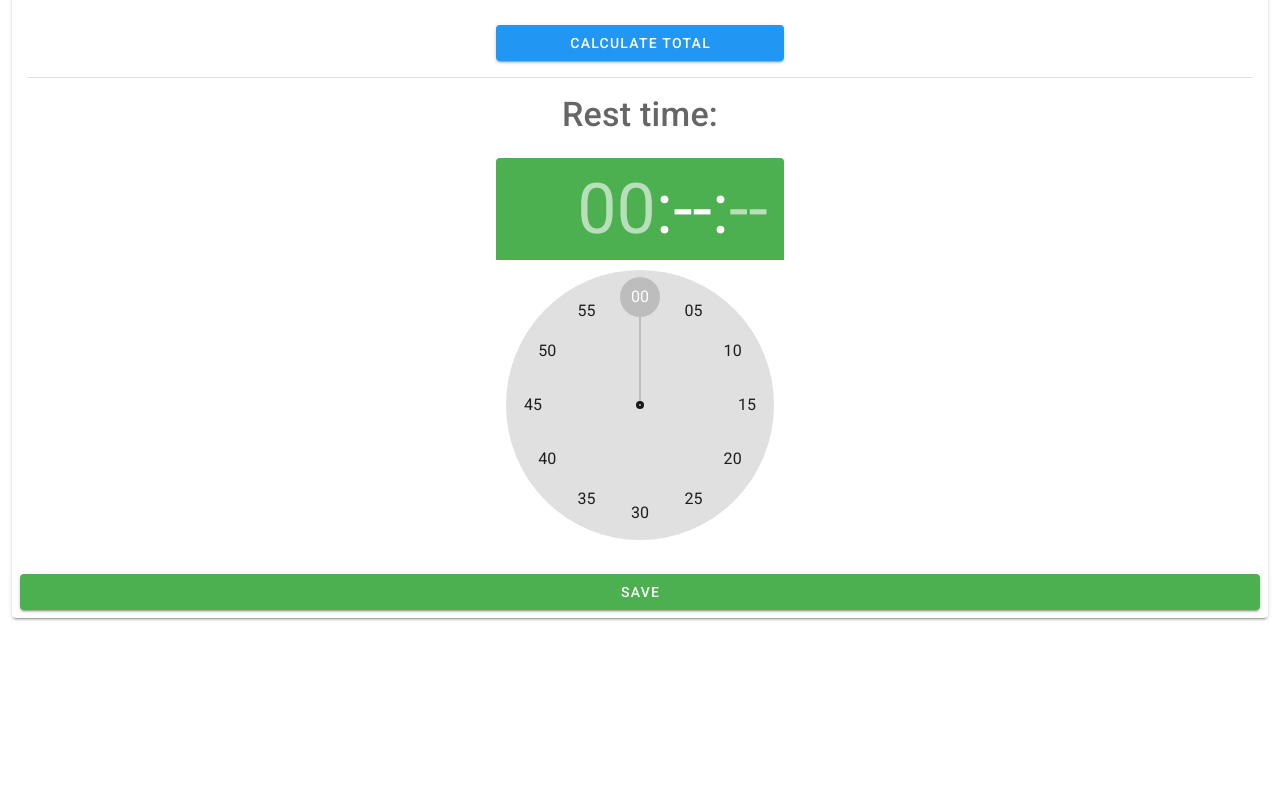
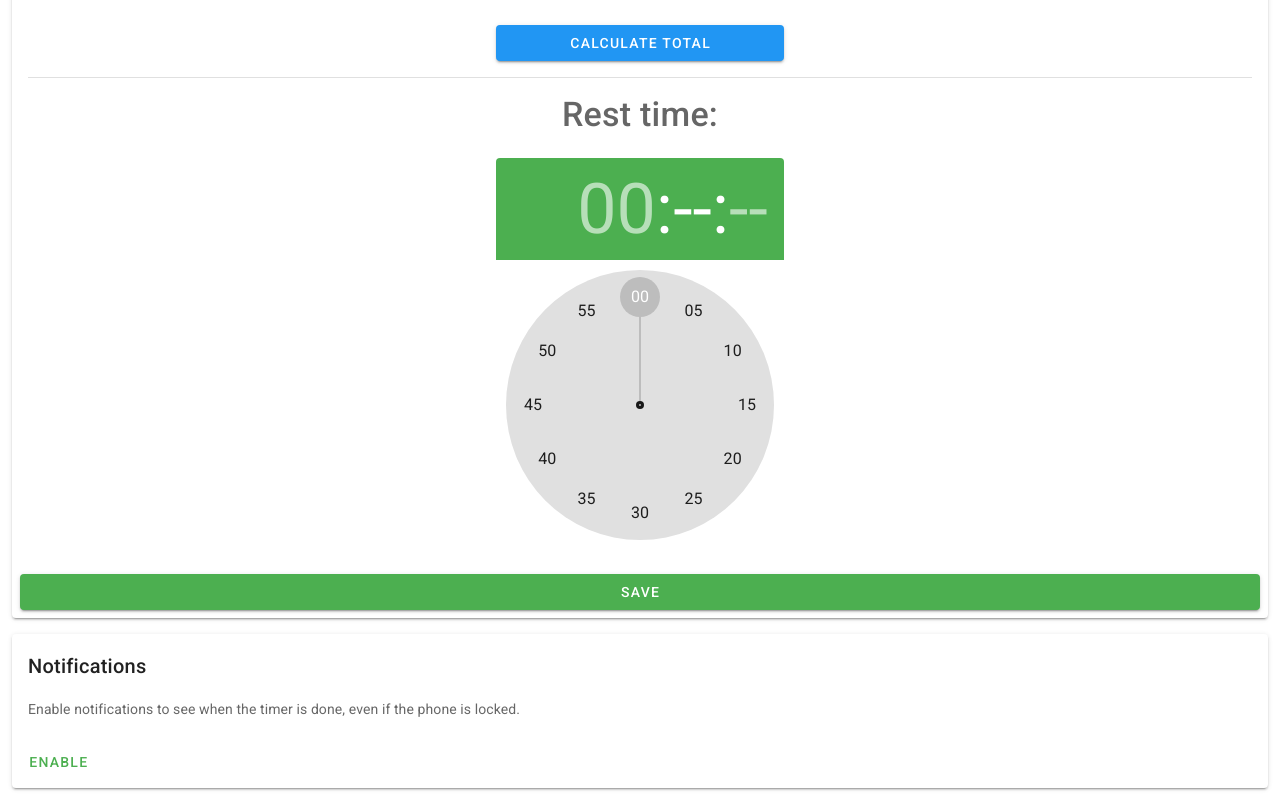
Before and after one commit to mish0501/push-up-counter, a Vue app: page /settings in a window 1280 px wide. Shown: the part 303-1103 px from the top of the page. Before the commit the page ends 933 px from the top, so only its background shows below. Built offline with nearby package versions, Linux system fonts and the light colour scheme; what vue-awesome-countdown would draw is missing.

Commit message:
Added notifications after rest timer is up

```diff
--- a/src/views/About.vue
+++ /dev/null
@@ -1,5 +0,0 @@
-<template>
-  <div class="about">
-    <h1>This is an about page</h1>
-  </div>
-</template>
--- a/src/views/Counter.vue
+++ b/src/views/Counter.vue
@@ -70,7 +70,7 @@ import PushUpCounter from '@/components/PushUpCounter.vue'
 import SaveData from '@/components/SaveData.vue'
 
 export default {
-  name: 'Home',
+  name: 'Counter',
 
   data: () => ({
     count: 0,
@@ -172,7 +172,26 @@ export default {
     },
 
     restDone() {
-      window.navigator.vibrate([300, 100, 300, 100, 300])
+      if ('Notification' in window) {
+        if (Notification.permission === 'granted') {
+          navigator.serviceWorker.ready.then(function(registration) {
+            // eslint-disable-next-line
+            let icon = `${process.env.BASE_URL}/img/icons/android-chrome-192x192.png`
+
+            let notification = registration.showNotification("Time's up!", {
+              body: 'Time for the next set.',
+              icon,
+              badge: `${process.env.BASE_URL}/img/icons/badge.png`,
+              vibrate: [300, 100, 300, 100, 300],
+              tag: 'times-up',
+            })
+            notification.addEventListener('onclose')
+          })
+        }
+      } else {
+        window.navigator.vibrate([300, 100, 300, 100, 300])
+      }
+
       this.state = 'pushup'
     },
   },
--- a/src/views/Settings.vue
+++ b/src/views/Settings.vue
@@ -1,4 +1,5 @@
 <template>
+  <div>
     <v-card>
       <v-card-title color="grey lighten-3">Settings</v-card-title>
       <v-card-text>
@@ -59,6 +60,18 @@
         <v-btn color="success" block @click="saveSettings">Save</v-btn>
       </v-card-actions>
     </v-card>
+
+    <v-card v-if="!notificationsEnabled && notificationsSupported" class="mt-4">
+      <v-card-title>Notifications</v-card-title>
+      <v-card-text>
+        Enable notifications to see when the timer is done, even if the phone is
+        locked.
+      </v-card-text>
+      <v-card-actions>
+        <v-btn text color="success" @click="enableNotification">Enable</v-btn>
+      </v-card-actions>
+    </v-card>
+  </div>
 </template>
 
 <script>
@@ -71,6 +84,8 @@ export default {
     total: null,
 
     timer: null,
+
+    notificationsEnabled: false,
   }),
 
   mounted() {
@@ -82,6 +97,14 @@ export default {
 
     this.$refs.timePicker.inputHour = 0
     this.$refs.timePicker.selecting = 2
+
+    if (Notification.permission === 'granted') this.notificationsEnabled = true
+  },
+
+  computed: {
+    notificationsSupported() {
+      return 'Notification' in window
+    },
   },
 
   watch: {
@@ -135,6 +158,12 @@ export default {
 
       localStorage.setItem('settings', JSON.stringify(settings))
     },
+
+    enableNotification() {
+      Notification.requestPermission().then(permission => {
+        if (permission === 'granted') this.notificationsEnabled = true
+      })
+    },
   },
 }
 </script>
```
Also changed, not shown: public/img/icons/badge.png (added). Lines whose indentation alone changed are shown as unchanged.
